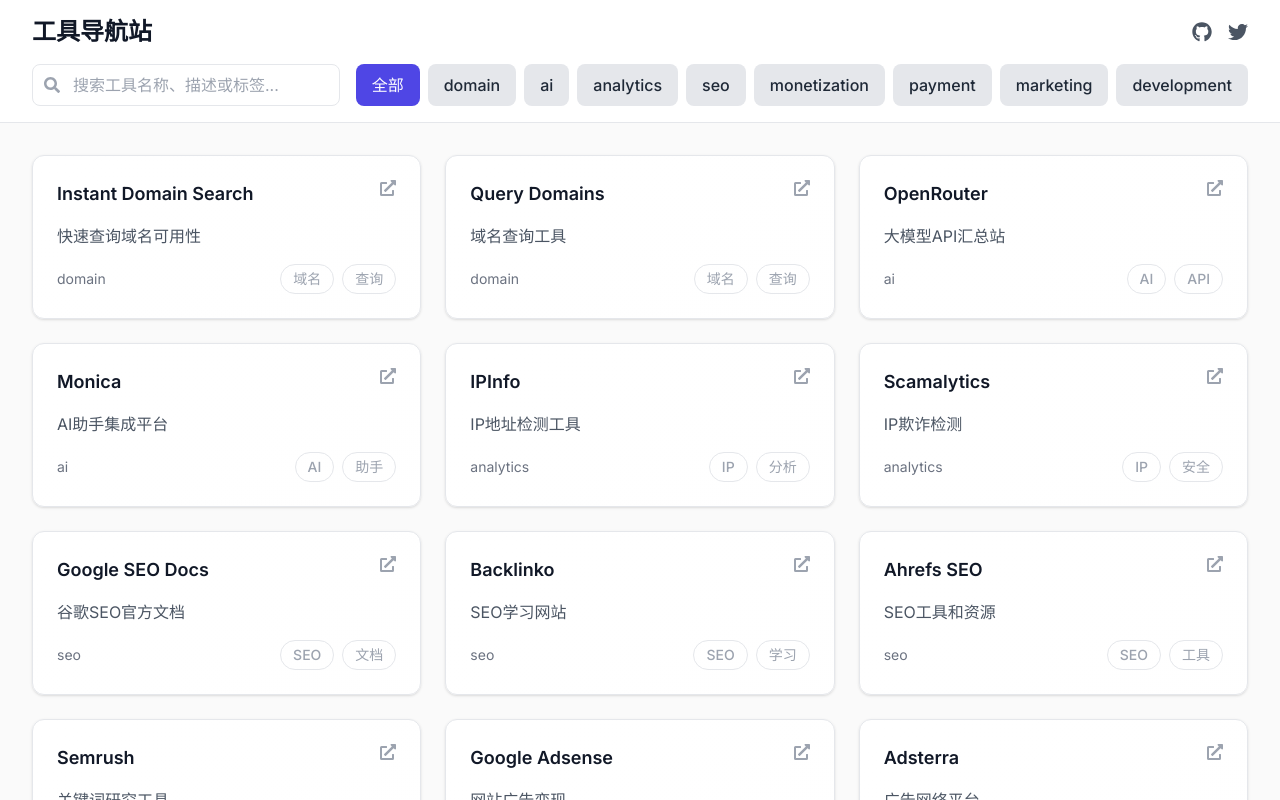
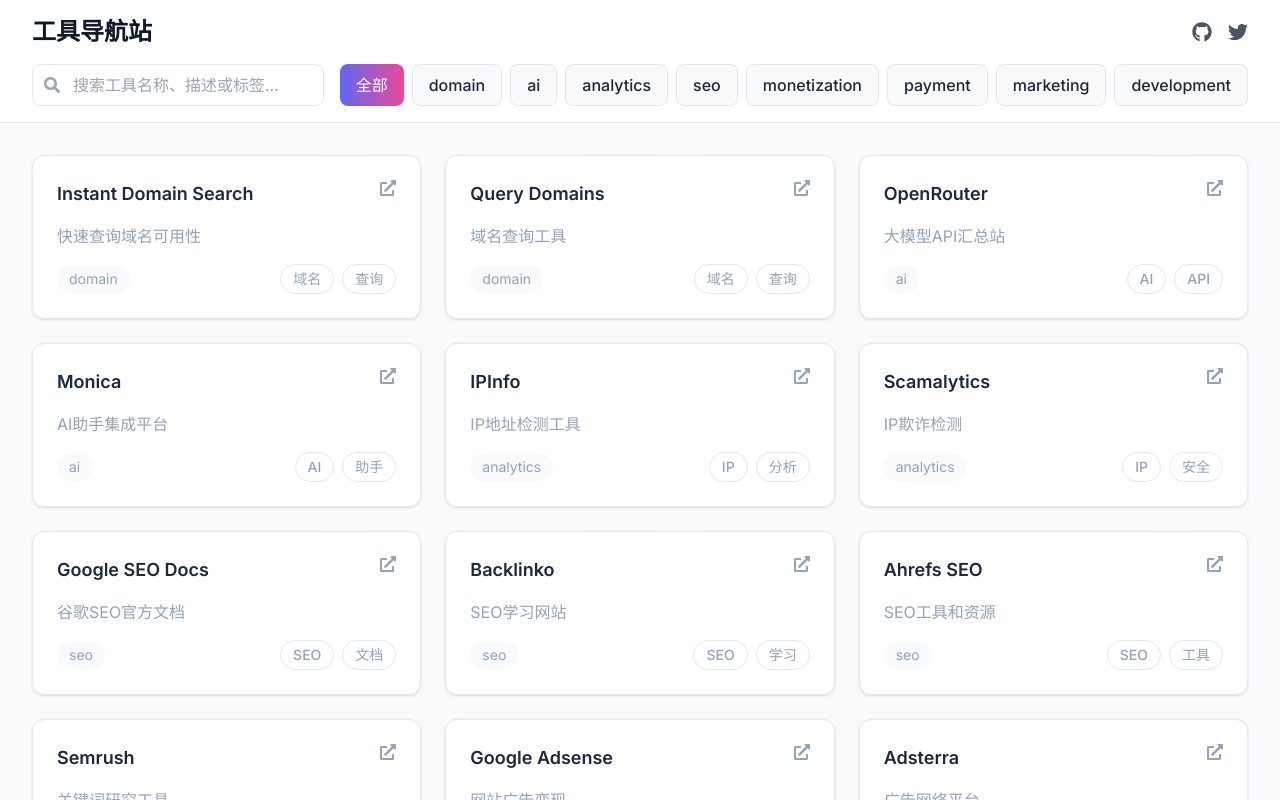
Before and after one commit to lxl870519/toolNavigator, a Next.js app: page / in a window 1280 px wide. Shown: the top 800 px of the page. Built offline with nearby package versions, Linux system fonts and the light colour scheme.

Commit message:
优化UI样式：移除背景图片，使用纯色背景，优化卡片和按钮样式

```diff
--- a/src/app/globals.css
+++ b/src/app/globals.css
@@ -4,47 +4,48 @@
 
 @layer base {
   :root {
-    --primary: #4F46E5;
-    --primary-dark: #4338CA;
-    --primary-light: #6366F1;
-    --secondary: #8B5CF6;
-    --secondary-dark: #7C3AED;
-    --accent: #EC4899;
-    --background: #FAFAFA;
-    --foreground: #1F2937;
-    --muted: #6B7280;
-    --muted-foreground: #9CA3AF;
-    --border: #E5E7EB;
+    --primary: #6366F1;
+    --primary-dark: #4F46E5;
+    --primary-light: #818CF8;
+    --secondary: #EC4899;
+    --secondary-dark: #DB2777;
+    --accent: #8B5CF6;
+    --background: #F8FAFC;
+    --foreground: #1E293B;
+    --muted: #64748B;
+    --muted-foreground: #94A3B8;
+    --border: #E2E8F0;
     --card: #FFFFFF;
-    --card-foreground: #1F2937;
+    --card-foreground: #1E293B;
     --popover: #FFFFFF;
-    --popover-foreground: #1F2937;
+    --popover-foreground: #1E293B;
     --shadow: 0 1px 3px 0 rgb(0 0 0 / 0.1), 0 1px 2px -1px rgb(0 0 0 / 0.1);
     --shadow-lg: 0 10px 15px -3px rgb(0 0 0 / 0.1), 0 4px 6px -4px rgb(0 0 0 / 0.1);
   }
 
   .dark {
-    --primary: #6366F1;
-    --primary-dark: #4F46E5;
-    --primary-light: #818CF8;
-    --secondary: #A78BFA;
-    --secondary-dark: #8B5CF6;
-    --accent: #F472B6;
-    --background: #111827;
-    --foreground: #F9FAFB;
-    --muted: #4B5563;
-    --muted-foreground: #6B7280;
-    --border: #374151;
-    --card: #1F2937;
-    --card-foreground: #F9FAFB;
-    --popover: #1F2937;
-    --popover-foreground: #F9FAFB;
+    --primary: #818CF8;
+    --primary-dark: #6366F1;
+    --primary-light: #A5B4FC;
+    --secondary: #F472B6;
+    --secondary-dark: #EC4899;
+    --accent: #A78BFA;
+    --background: #0F172A;
+    --foreground: #F1F5F9;
+    --muted: #475569;
+    --muted-foreground: #94A3B8;
+    --border: #1E293B;
+    --card: #1E293B;
+    --card-foreground: #F1F5F9;
+    --popover: #1E293B;
+    --popover-foreground: #F1F5F9;
     --shadow: 0 1px 3px 0 rgb(0 0 0 / 0.1), 0 1px 2px -1px rgb(0 0 0 / 0.1);
     --shadow-lg: 0 10px 15px -3px rgb(0 0 0 / 0.1), 0 4px 6px -4px rgb(0 0 0 / 0.1);
   }
 
   body {
     @apply bg-[var(--background)] text-[var(--foreground)] transition-colors duration-200;
+    min-height: 100vh;
   }
 }
 
@@ -58,31 +59,34 @@
   }
 
   .btn-primary {
-    @apply bg-[var(--primary)] text-white hover:bg-[var(--primary-dark)] hover:shadow-lg hover:scale-105;
+    @apply bg-gradient-to-r from-[var(--primary)] to-[var(--primary-light)] text-white hover:from-[var(--primary-dark)] hover:to-[var(--primary)] hover:shadow-lg hover:scale-105;
   }
 
   .btn-secondary {
-    @apply bg-[var(--card)] text-[var(--card-foreground)] hover:bg-[var(--muted)] hover:bg-opacity-10 border border-[var(--border)] hover:shadow-md;
+    @apply bg-[var(--card)] text-[var(--card-foreground)] hover:bg-[var(--muted)] hover:bg-opacity-10 border border-[var(--border)] hover:border-[var(--primary)] hover:shadow-md;
   }
 
   .card {
-    @apply bg-[var(--card)] text-[var(--card-foreground)] rounded-xl p-6 border border-[var(--border)];
+    @apply bg-[var(--card)] text-[var(--card-foreground)] rounded-xl p-6 border border-[var(--border)] transition-all duration-300;
     background: linear-gradient(145deg, var(--card) 0%, color-mix(in srgb, var(--card) 95%, var(--background)) 100%);
     box-shadow: var(--shadow);
-    transition: all 0.3s ease;
+    backdrop-filter: blur(10px);
   }
 
   .card:hover {
-    transform: translateY(-2px);
+    transform: translateY(-4px);
     box-shadow: var(--shadow-lg);
+    border-color: var(--primary);
   }
 
   .input {
     @apply w-full px-4 py-2 bg-[var(--card)] border border-[var(--border)] rounded-lg focus:outline-none focus:ring-2 focus:ring-[var(--primary)] focus:border-transparent text-[var(--card-foreground)] transition-all duration-200;
+    backdrop-filter: blur(10px);
   }
 
   .select {
     @apply w-full px-4 py-2 bg-[var(--card)] border border-[var(--border)] rounded-lg focus:outline-none focus:ring-2 focus:ring-[var(--primary)] focus:border-transparent text-[var(--card-foreground)];
+    backdrop-filter: blur(10px);
   }
 
   .badge {
@@ -90,7 +94,7 @@
   }
 
   .badge-outline {
-    @apply border border-[var(--border)] text-[var(--muted-foreground)] hover:bg-[var(--muted)] hover:bg-opacity-10 hover:scale-105;
+    @apply border border-[var(--border)] text-[var(--muted-foreground)] hover:bg-gradient-to-r hover:from-[var(--primary)] hover:to-[var(--secondary)] hover:text-white hover:border-transparent hover:scale-105;
   }
 
   .header {
--- a/src/components/CategoryFilter.tsx
+++ b/src/components/CategoryFilter.tsx
@@ -24,7 +24,11 @@
         <button
           key={category}
           onClick={() => handleCategoryChange(category)}
-          className={`btn ${selectedCategory === category ? 'btn-primary' : 'bg-gray-200 hover:bg-gray-300'}`}
+          className={`btn ${
+            selectedCategory === category
+              ? 'bg-gradient-to-r from-[var(--primary)] to-[var(--secondary)] text-white hover:from-[var(--primary-dark)] hover:to-[var(--secondary-dark)]'
+              : 'bg-[var(--background)] text-[var(--foreground)] hover:bg-[var(--muted)] hover:bg-opacity-10 border border-[var(--border)] hover:border-[var(--primary)]'
+          } transition-all duration-200`}
         >
           {category === 'all' ? '全部' : category}
         </button>
--- a/src/components/ToolCard.tsx
+++ b/src/components/ToolCard.tsx
@@ -9,35 +9,35 @@
 
 export default function ToolCard({ tool }: ToolCardProps) {
   return (
-    <div className="card group">
+    <div className="card group hover:border-[var(--primary)]">
       <div className="flex flex-col h-full">
         <div className="flex items-start justify-between mb-4">
-          <h3 className="text-lg font-semibold text-gray-900 dark:text-gray-100 group-hover:text-primary">
+          <h3 className="text-lg font-semibold text-[var(--foreground)] group-hover:text-[var(--primary)] transition-colors duration-200">
             {tool.name}
           </h3>
           <a
             href={tool.url}
             target="_blank"
             rel="noopener noreferrer"
-            className="text-gray-400 hover:text-primary transition-colors"
+            className="text-[var(--muted-foreground)] hover:text-[var(--primary)] transition-colors duration-200"
           >
             <FaExternalLinkAlt className="w-4 h-4" />
           </a>
         </div>
 
-        <p className="text-gray-600 dark:text-gray-400 mb-4 flex-grow">
+        <p className="text-[var(--muted-foreground)] mb-4 flex-grow">
           {tool.description}
         </p>
 
         <div className="flex items-center justify-between">
-          <span className="text-sm text-gray-500 dark:text-gray-400">
+          <span className="text-sm text-[var(--muted-foreground)] bg-[var(--background)] px-3 py-1 rounded-full">
             {tool.category}
           </span>
           <div className="flex gap-2">
             {tool.tags.map(tag => (
               <span
                 key={tag}
-                className="badge badge-outline"
+                className="badge badge-outline hover:bg-gradient-to-r hover:from-[var(--primary)] hover:to-[var(--secondary)] hover:text-white hover:border-transparent"
               >
                 {tag}
               </span>
```
